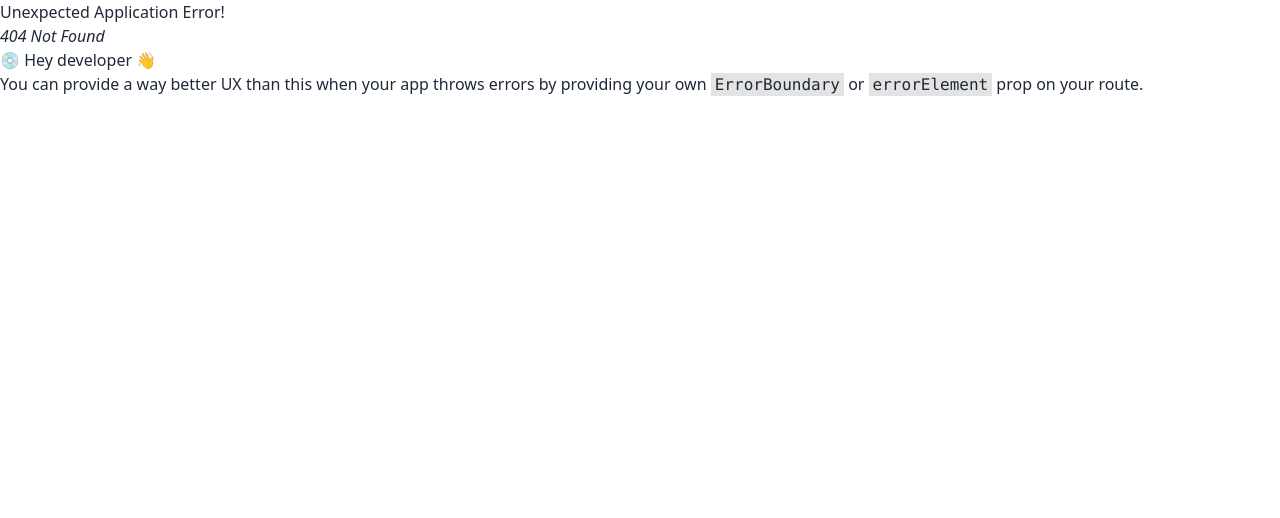
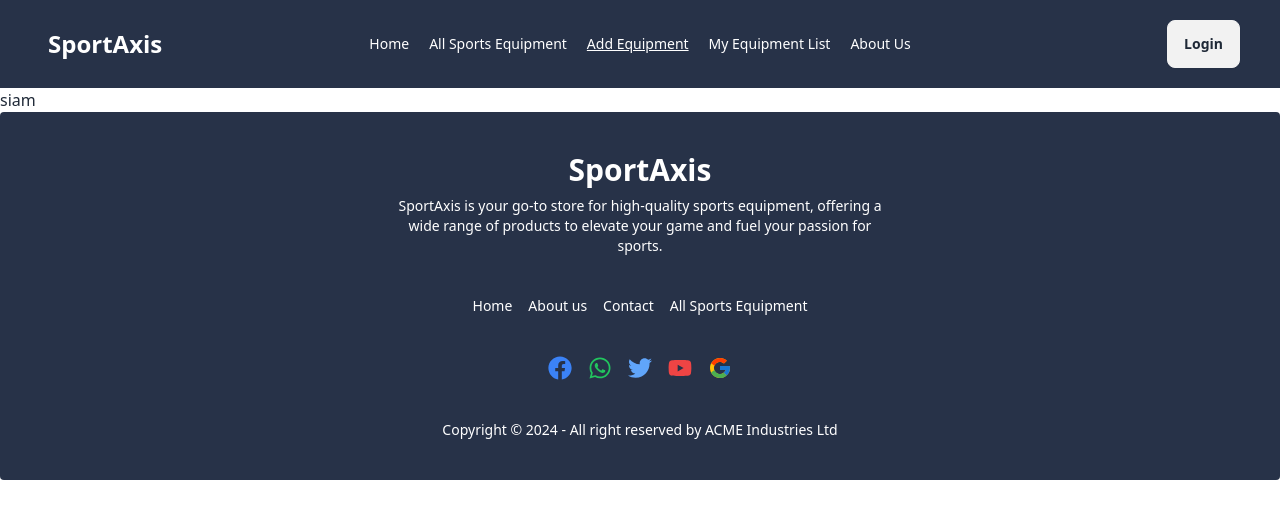
Before and after one commit to siam114/sportsAxios, a React (Vite) app: page /addEquipment in a window 1280 px wide. Before the commit this address had no page. Shown: the top 518 px of the page. Built offline with nearby package versions, Linux system fonts and the light colour scheme.

Commit message:
added footer

```diff
--- a/src/component/Footer.jsx
+++ b/src/component/Footer.jsx
@@ -7,13 +7,13 @@ const Footer = () => {
     <footer className="footer footer-center bg-[#273248] text-white rounded p-10">
         <div>
             <h2 className="text-3xl font-bold">SportAxis</h2>
-            <p className="w-[500px]">SportAxis is your go-to store for high-quality sports equipment, offering a wide range of products to elevate your game and fuel your passion for sports.</p>
+            <p className="md:w-[500px]">SportAxis is your go-to store for high-quality sports equipment, offering a wide range of products to elevate your game and fuel your passion for sports.</p>
         </div>
-      <nav className="grid grid-flow-col gap-4">
+      <nav className="grid md:grid-flow-col gap-4">
         <Link to='/' className="link link-hover">Home</Link>
         <Link to='/about' className="link link-hover">About us</Link>
         <Link to='#' className="link link-hover">Contact</Link>
-        <Link to='/' className="link link-hover">All Sports Equipment</Link>
+        <Link to='/allSports' className="link link-hover">All Sports Equipment</Link>
       </nav>
       <nav>
         <div className="grid grid-flow-col text-2xl gap-4">
--- a/src/component/Header.jsx
+++ b/src/component/Header.jsx
@@ -1,31 +1,21 @@
 import { useState } from "react";
 import { IoMdMenu } from "react-icons/io";
 import { IoCloseSharp } from "react-icons/io5";
-import { Link } from "react-router-dom";
+import { Link, NavLink } from "react-router-dom";
 
 const Header = () => {
   const [open,setOpen] = useState(false);
   const links = (
-    <>
-      <li>
-        <a href="">Home</a>
-      </li>
-      <li>
-        <a href="">All Sports Equipment</a>
-      </li>
-      <li>
-        <a href="">Add Equipment</a>
-      </li>
-      <li>
-        <a href="">My Equipment List</a>
-      </li>
-      <li>
-        <a href="/about">About Us</a>
-      </li>
-    </>
+    <div className="flex flex-col md:flex-row gap-2 md:gap-5">
+      <NavLink to='/'>Home</NavLink>
+      <NavLink to="/allSports">All Sports Equipment</NavLink>
+      <NavLink to='/addEquipment'>Add Equipment</NavLink>
+      <NavLink to='/allList'>My Equipment List</NavLink>
+      <NavLink to='/about'>About Us</NavLink>
+    </div>
   );
   return (
-    <div className="navbar bg-[#273248] text-white w-full mx-auto px-10 py-5">
+    <div className="navbar bg-[#273248] text-white w-full mx-auto md:px-10 py-5">
       <div className="navbar-start">
         <div className="dropdown">
           <div tabIndex={0} onClick={()=>setOpen(!open)} className="btn text-2xl lg:hidden">
@@ -36,19 +26,19 @@ const Header = () => {
           {
             open && <ul
             tabIndex={0}
-            className={`menu menu-sm dropdown-content ${open?'top-12':'-top-60'} duration-1000 absolute bg-base-100 rounded-box  w-52 p-2 shadow `}
+        className="menu menu-sm dropdown-content bg-base-100 font-semibold text-black rounded-box z-[1] mt-3 w-52 p-5 shadow"
           >
             {links}
           </ul>
           }
         </div>
-        <Link to='/' className="font-bold text-2xl">SportAxis</Link>
+        <Link to='/' className="font-bold ml-2 text-2xl">SportAxis</Link>
       </div>
       <div className="navbar-center hidden lg:flex">
         <ul className="menu menu-horizontal px-1">{links}</ul>
       </div>
       <div className="navbar-end">
-        <a className="btn font-semibold">Login</a>
+        <Link to='/auth/login' className="btn font-semibold">Login</Link>
       </div>
     </div>
   );
--- a/src/index.css
+++ b/src/index.css
@@ -1,3 +1,10 @@
 @tailwind base;
 @tailwind components;
 @tailwind utilities;
+
+.active{
+    text-decoration: underline;
+}
+html{
+    overflow-x: hidden;
+}
--- /dev/null
+++ b/src/layout/AuthLayout.jsx
@@ -0,0 +1,13 @@
+import { Outlet } from "react-router-dom";
+import Header from "../component/Header";
+
+const AuthLayout = () => {
+    return (
+        <div>
+            <Header/>
+            <Outlet/>
+        </div>
+    );
+};
+
+export default AuthLayout;
--- /dev/null
+++ b/src/page/AddEquipment.jsx
@@ -0,0 +1,9 @@
+const AddEquipment = () => {
+    return (
+        <div>
+            siam
+        </div>
+    );
+};
+
+export default AddEquipment;
--- /dev/null
+++ b/src/page/AllEquipment.jsx
@@ -0,0 +1,9 @@
+const AllEquipment = () => {
+    return (
+        <div>
+
+        </div>
+    );
+};
+
+export default AllEquipment;
--- /dev/null
+++ b/src/page/EquipmentList.jsx
@@ -0,0 +1,9 @@
+const EquipmentList = () => {
+    return (
+        <div>
+
+        </div>
+    );
+};
+
+export default EquipmentList;
--- /dev/null
+++ b/src/page/ErrorPage.jsx
@@ -0,0 +1,10 @@
+const ErrorPage = () => {
+    return (
+        <div className="text-center pt-20">
+            <p className="text-5xl font-semibold">Page Not Found</p>
+            <p className="text-3xl pt-3 font-semibold">404</p>
+        </div>
+    );
+};
+
+export default ErrorPage;
--- /dev/null
+++ b/src/page/LogIn.jsx
@@ -0,0 +1,9 @@
+const LogIn = () => {
+    return (
+        <div>
+
+        </div>
+    );
+};
+
+export default LogIn;
--- /dev/null
+++ b/src/page/Register.jsx
@@ -0,0 +1,9 @@
+const Register = () => {
+    return (
+        <div>
+
+        </div>
+    );
+};
+
+export default Register;
```
Also changed, not shown: src/router/Router.jsx (+40 -4 lines).
